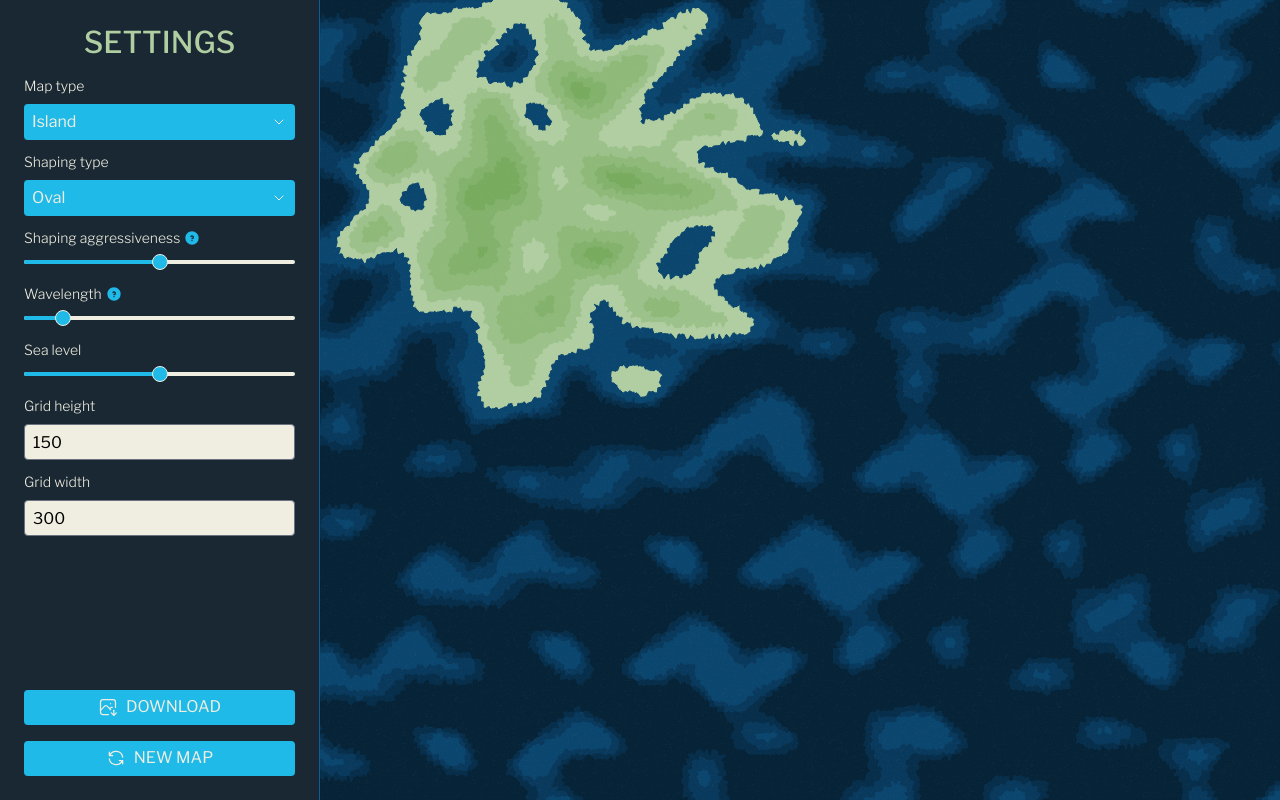
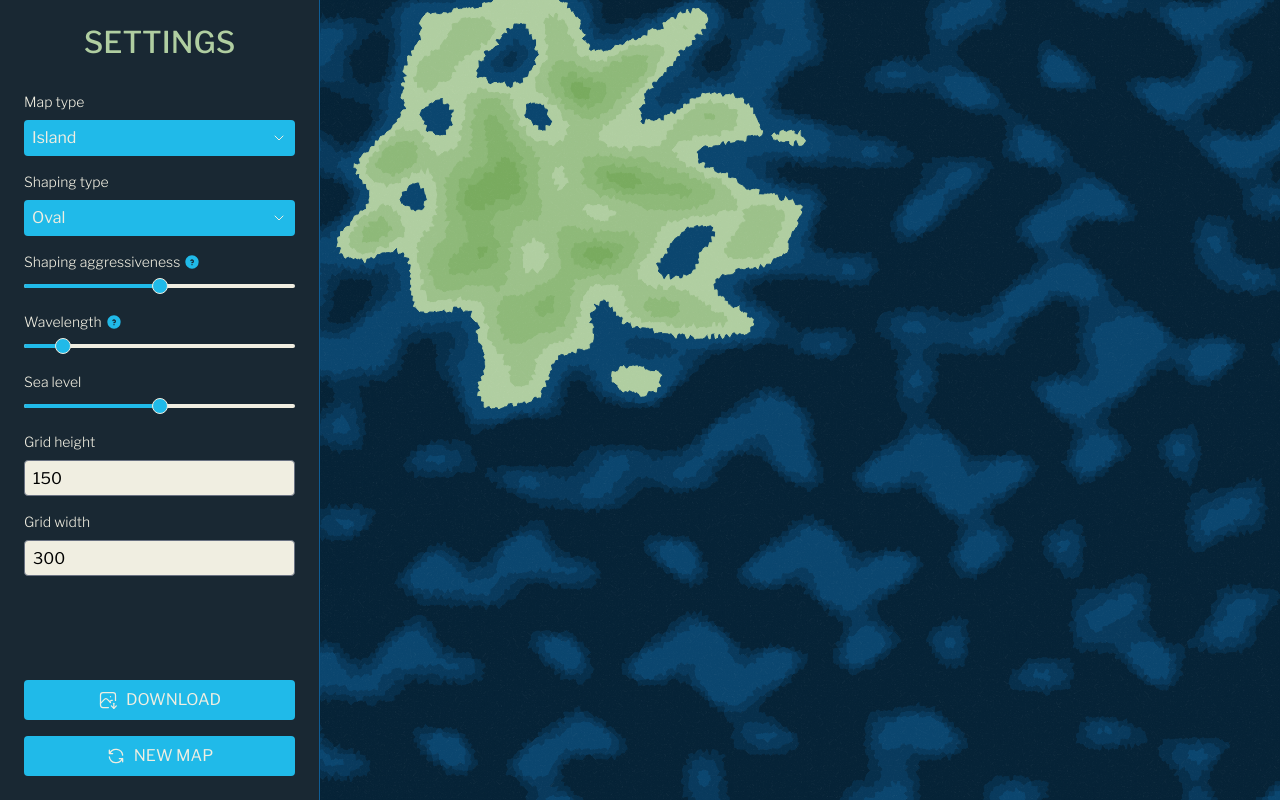
Before and after one commit to carbault/map-generator, a React (Vite) app: page / in a window 1280 px wide. Built offline with nearby package versions, Linux system fonts and the light colour scheme.

Commit message:
Update panel spacing

```diff
--- a/src/components/SettingsList.tsx
+++ b/src/components/SettingsList.tsx
@@ -40,7 +40,7 @@ export default function SettingList(props: {
   };
 
   return (
-    <div className="h-full flex flex-col gap-3 overflow-y-auto">
+    <div className="h-full flex flex-col gap-4 overflow-y-auto">
       <Field>
         <Label>Map type</Label>
         <Select
--- a/src/components/SidePanel.tsx
+++ b/src/components/SidePanel.tsx
@@ -13,10 +13,11 @@ export default function SidePanel(props: {
   const { settings, onUpdateSettings, onGenerateNewMap, onDownloadMap } = props;
 
   return (
-    <div className="h-full w-xs flex flex-col gap-4 p-6 bg-settings border-r border-r-sea-shallower overflow-hidden">
+    <div className="h-full w-xs flex flex-col gap-8 p-6 bg-settings border-r border-r-sea-shallower overflow-hidden">
       <h1 className="text-3xl font-medium text-plains-1 uppercase">Settings</h1>
       <SettingList settings={settings} onUpdateSettings={onUpdateSettings} />
-      <Button className="mt-auto uppercase" onClick={onDownloadMap}>
+      <div className="flex flex-col gap-4 mt-auto">
+        <Button className="uppercase" onClick={onDownloadMap}>
           <DownloadIcon />
           Download
         </Button>
@@ -25,5 +26,6 @@ export default function SidePanel(props: {
           New map
         </Button>
       </div>
+    </div>
   );
 }
```
Lines whose indentation alone changed are shown as unchanged.
